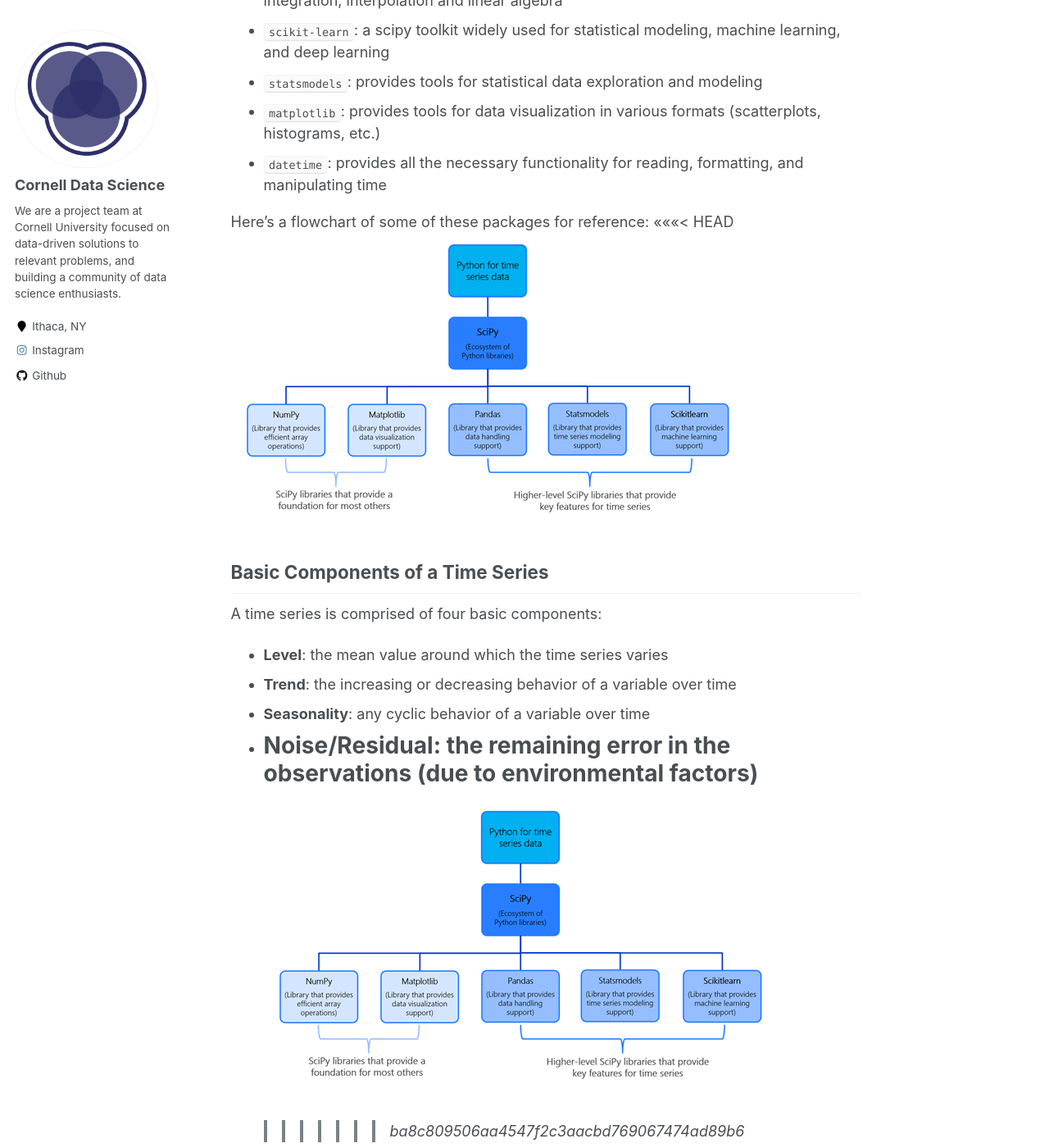
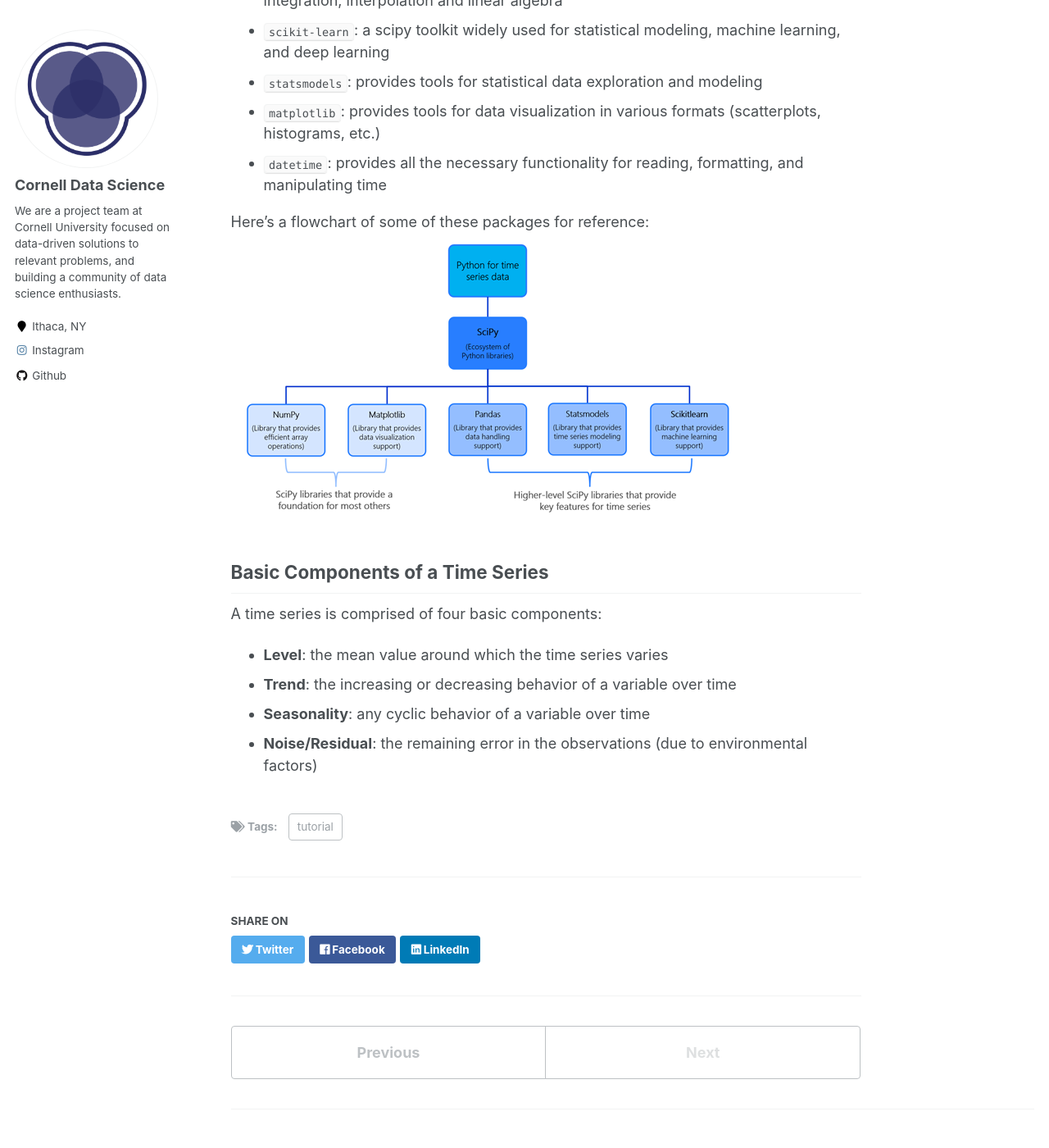
Before and after one commit to CornellDataScience/education-blogs, a Jekyll site: the page built from _posts/2022-04-14-time-series.md, in a window 1280 px wide and 1400 px high, scrolled down 969 px. Shown: the whole window at 82% size. Built offline with Jekyll 4.4.1, drawn with Linux system fonts in a browser that asks for light colours.

Commit message:
merge conflict

```diff
--- a/_posts/2022-04-14-time-series.md
+++ b/_posts/2022-04-14-time-series.md
@@ -26,7 +26,6 @@ There are several open-source Python libraries we will use for time series analy
 * `datetime`: provides all the necessary functionality for reading, formatting, and manipulating time
 
 Here's a flowchart of some of these packages for reference:
-<<<<<<< HEAD
 ![Flowchart of python packages for time series analysis](/images/2022-04-14-time-series/libflow.png)
 
 ## Basic Components of a Time Series
@@ -36,6 +35,3 @@ A time series is comprised of four basic components:
 * **Trend**: the increasing or decreasing behavior of a variable over time
 * **Seasonality**: any cyclic behavior of a variable over time
 * **Noise/Residual**: the remaining error in the observations (due to environmental factors)
-=======
-![Flowchart of python packages for time series analysis](/education-blogs/images/2022-04-14-time-series/libflow.png)
->>>>>>> ba8c809506aa4547f2c3aacbd769067474ad89b6
```
